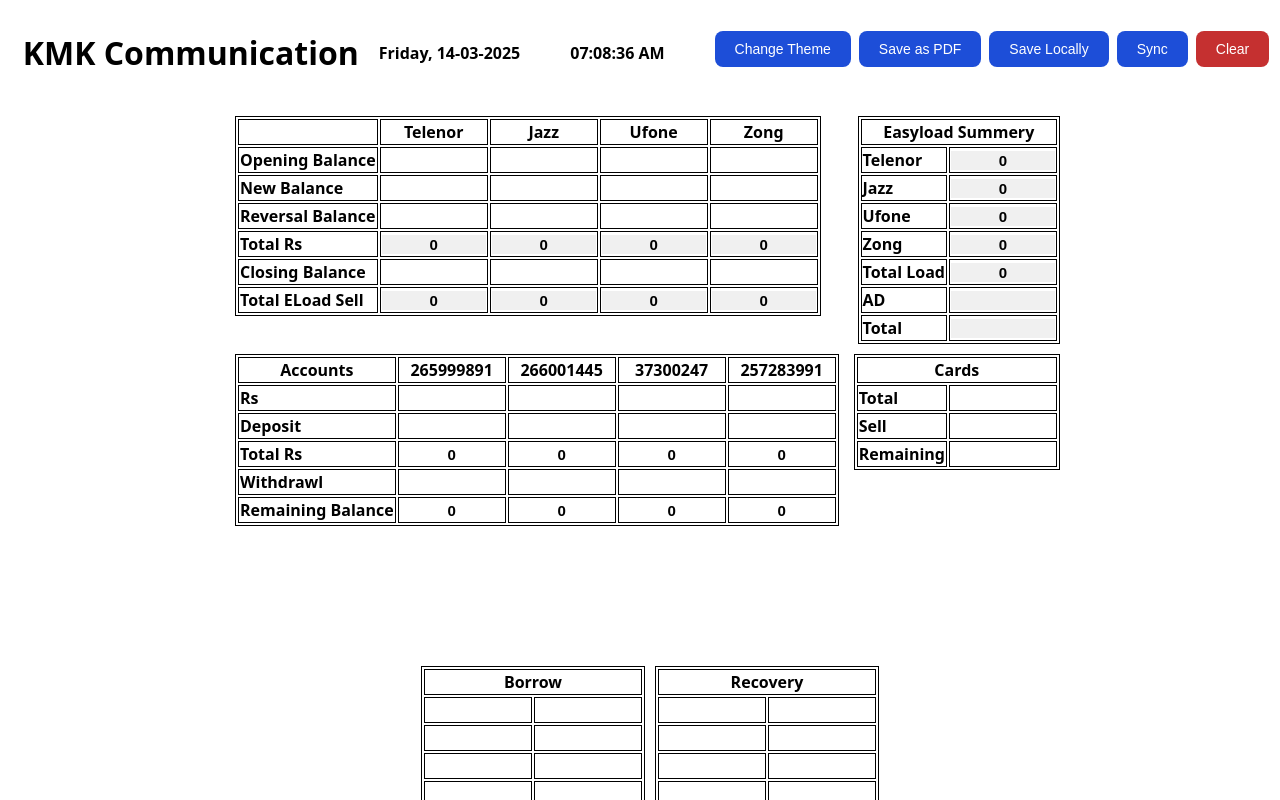
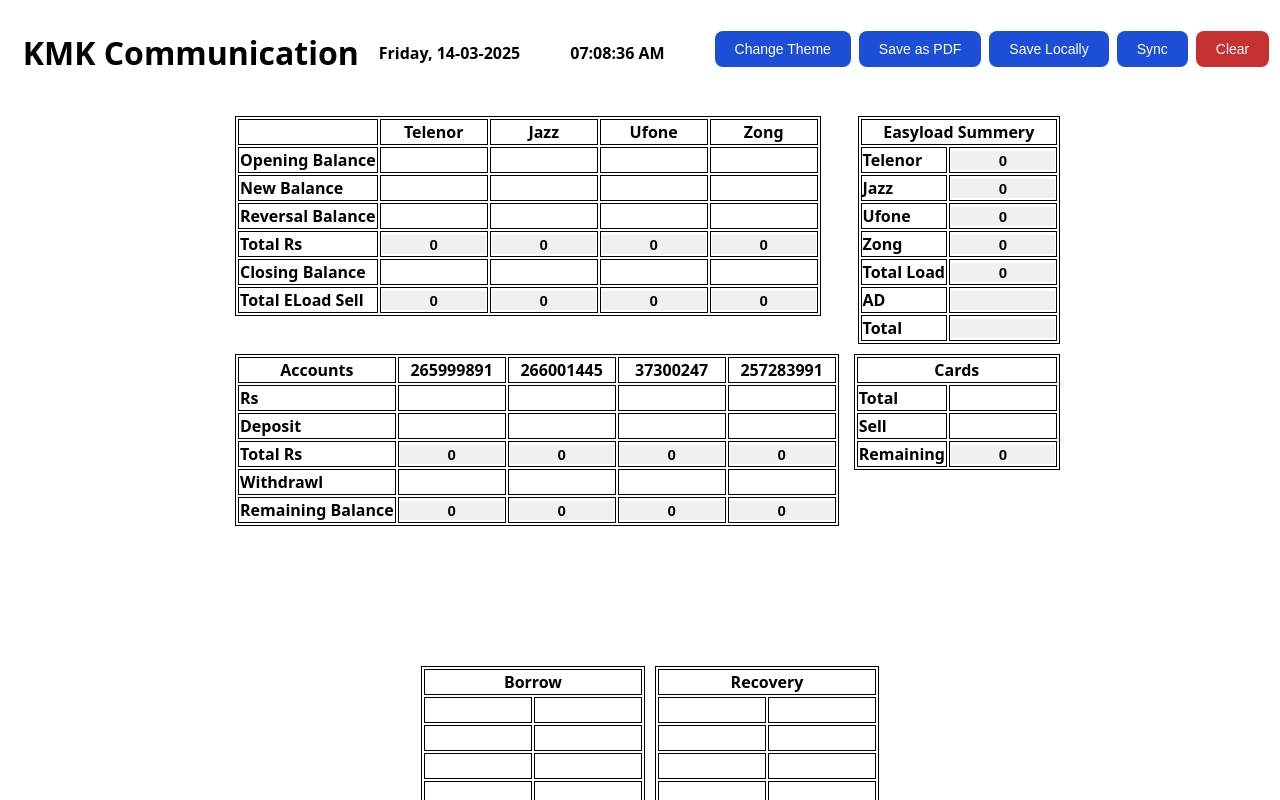
Before and after one commit to maakbarofficial/ledger-sheet-react, a React (Vite) app: page / in a window 1280 px wide. Shown: the top 800 px of the page. Built offline with nearby package versions, Linux system fonts and the light colour scheme.

Commit message:
Add Cards Logic

```diff
--- a/src/App.jsx
+++ b/src/App.jsx
@@ -376,16 +376,16 @@
                   <tr>
                     <td>Total Rs</td>
                     <td>
-                      <input type="number" value={getTotalAccountBalance(265999891)} />
-                    </td>
-                    <td>
-                      <input type="number" value={getTotalAccountBalance(266001445)} />
-                    </td>
-                    <td>
-                      <input type="number" value={getTotalAccountBalance(37300247)} />
-                    </td>
-                    <td>
-                      <input type="number" value={getTotalAccountBalance(257283991)} />
+                      <input type="number" disabled value={getTotalAccountBalance(265999891)} />
+                    </td>
+                    <td>
+                      <input type="number" disabled value={getTotalAccountBalance(266001445)} />
+                    </td>
+                    <td>
+                      <input type="number" disabled value={getTotalAccountBalance(37300247)} />
+                    </td>
+                    <td>
+                      <input type="number" disabled value={getTotalAccountBalance(257283991)} />
                     </td>
                   </tr>
                   <tr>
@@ -414,16 +414,16 @@
                   <tr>
                     <td>Remaining Balance</td>
                     <td>
-                      <input type="number" value={getRemainingAccountBalance(265999891)} />
-                    </td>
-                    <td>
-                      <input type="number" value={getRemainingAccountBalance(266001445)} />
-                    </td>
-                    <td>
-                      <input type="number" value={getRemainingAccountBalance(37300247)} />
-                    </td>
-                    <td>
-                      <input type="number" value={getRemainingAccountBalance(257283991)} />
+                      <input type="number" disabled value={getRemainingAccountBalance(265999891)} />
+                    </td>
+                    <td>
+                      <input type="number" disabled value={getRemainingAccountBalance(266001445)} />
+                    </td>
+                    <td>
+                      <input type="number" disabled value={getRemainingAccountBalance(37300247)} />
+                    </td>
+                    <td>
+                      <input type="number" disabled value={getRemainingAccountBalance(257283991)} />
                     </td>
                   </tr>
                 </tbody>
@@ -439,19 +439,21 @@
                   <tr>
                     <td>Total</td>
                     <td>
-                      <input type="number" id="total-cards" />
+                      <input type="number" value={sheet?.totalCards || ""}
+                        onChange={(e) => setSheet({ ...sheet, totalCards: +e.target.value })} />
                     </td>
                   </tr>
                   <tr>
                     <td>Sell</td>
                     <td>
-                      <input type="number" id="sell-cards" />
+                      <input type="number" value={sheet?.sellCards || ""}
+                        onChange={(e) => setSheet({ ...sheet, sellCards: +e.target.value })} />
                     </td>
                   </tr>
                   <tr>
                     <td>Remaining</td>
                     <td>
-                      <input type="number" id="remaining-cards" disabled="" />
+                      <input type="number" disabled value={(sheet?.totalCards || 0) - (sheet?.sellCards || 0)} />
                     </td>
                   </tr>
                 </tbody>
```
